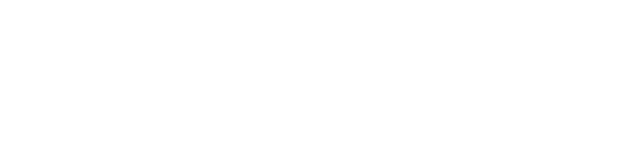
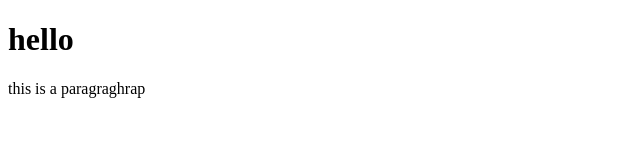
Before and after one commit to omoshthegeek254/kisiipoly, a plain HTML site: page index.html in a window 1280 px wide. Shown: the whole page, without its empty margins (0-640 px from the left). Drawn offline with Linux system fonts and the light colour scheme.

Commit message:
added the h1 and paragrah elements

```diff
--- a/index.html
+++ b/index.html
@@ -8,5 +8,8 @@
 </head>
 <body>
 
+    <h1>hello</h1>
+    <p>this is a paragraghrap</p>
+
 </body>
 </html>
```
